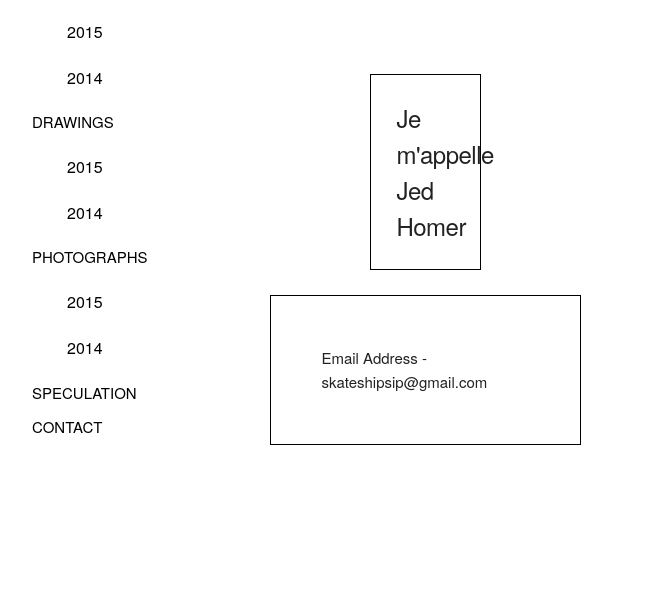
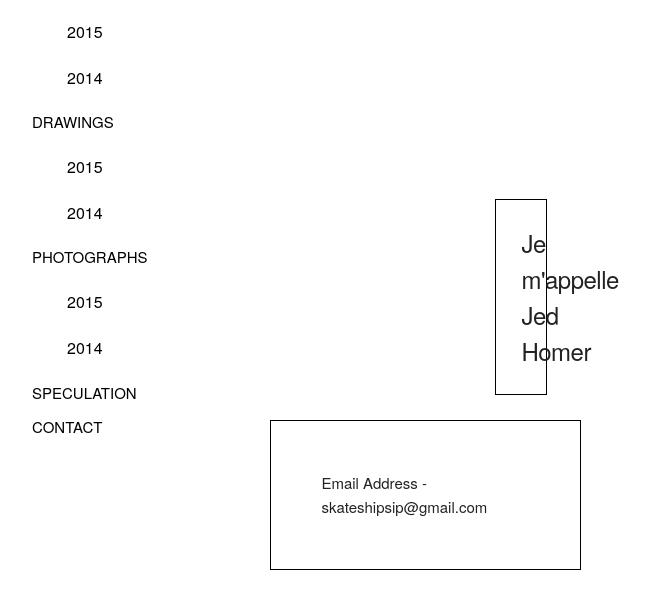
Before and after one commit to JedHomer/jedhomer.com, a plain HTML site: page ContactPage.html in a window 1280 px wide. Shown: the part 234-842 px from the top of the page, without its empty margins (128-778 px from the left). Drawn offline with Linux system fonts and the light colour scheme.

Commit message:
move again

```diff
--- a/stylesheet.css
+++ b/stylesheet.css
@@ -106,7 +106,7 @@ a:active {
 }
 
 .name {
-    margin: 300px;
+    margin: 425px;
     margin-bottom: 25px;
     border: 1px solid black;
     padding: 25px;
```
